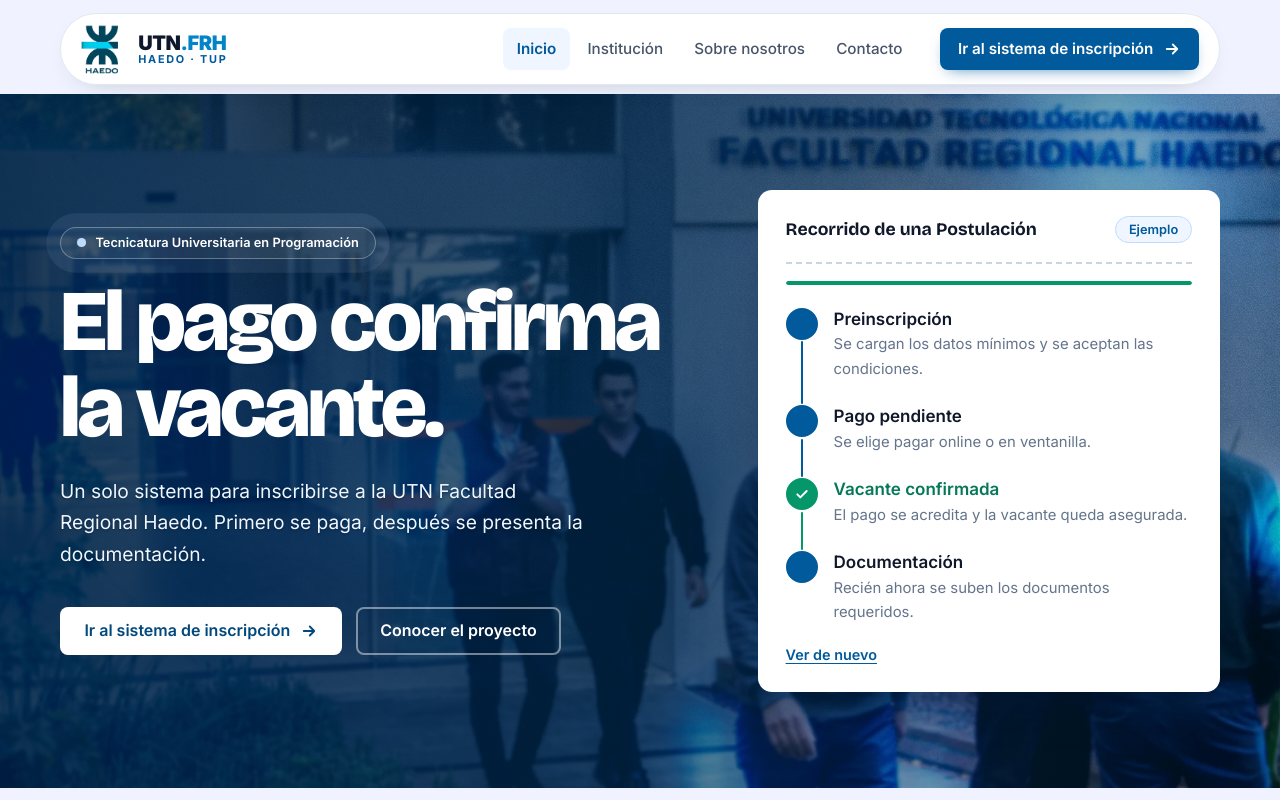
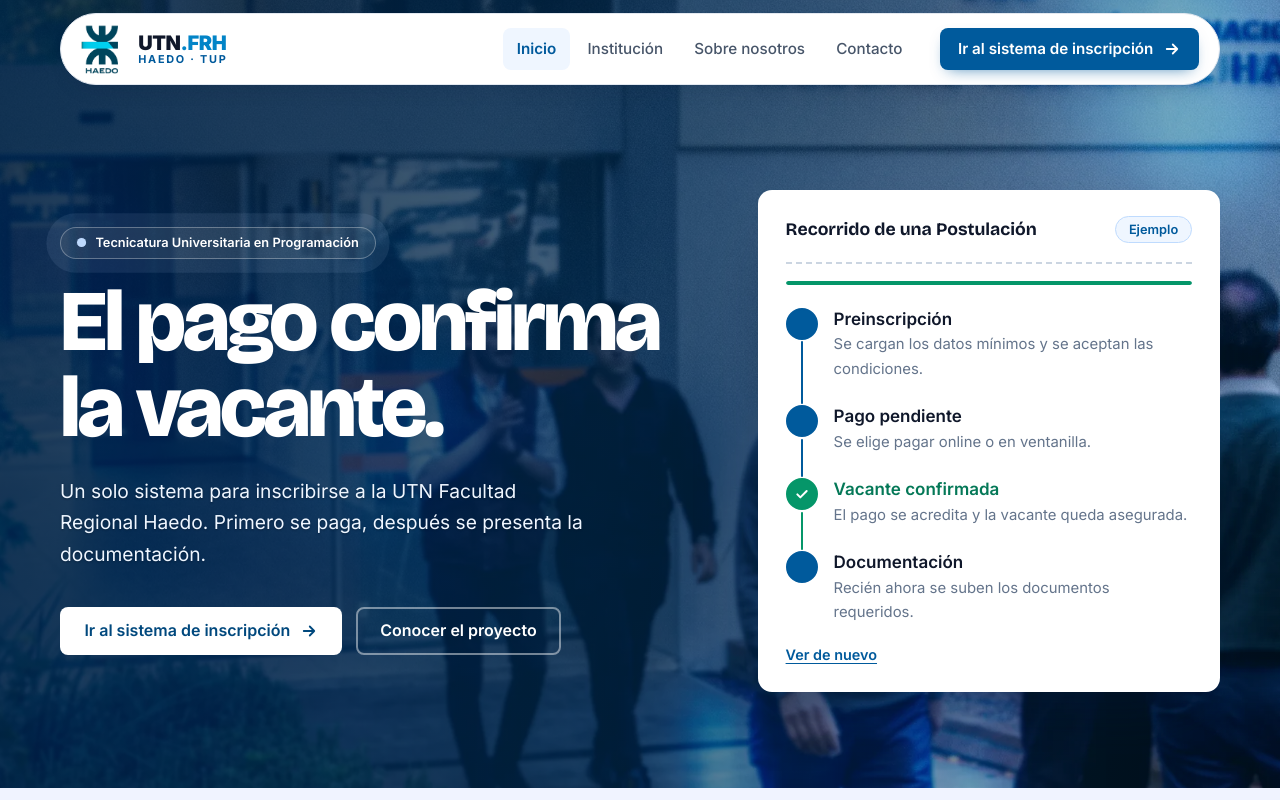
Before and after one commit to Sergiotsk/TFI, a Next.js app in the folder src/apps/web/: page / in a window 1280 px wide. Shown: the top 800 px of the page. Built offline with nearby package versions, Linux system fonts and the light colour scheme; no server answers.

Commit message:
feat(landing): extender la foto del hero por detras del encabezado

```diff
--- a/src/apps/web/app/(landing)/landing.css
+++ b/src/apps/web/app/(landing)/landing.css
@@ -714,6 +714,11 @@
    original, que no recorta la imagen y mantiene el texto legible. La foto va en ::before
    (con el parallax de data-parallax) y ::after concentra el velo sobre la columna de texto. */
 @media (min-width: 960px) {
+  .hero {
+    /* La foto arranca por detrás del encabezado: la cápsula blanca gana contraste. */
+    margin-top: -5.85rem;
+    padding-top: calc(5.85rem + clamp(3rem, 8vw, 6rem));
+  }
   .hero__grid {
     grid-template-columns: 1.15fr 0.85fr;
     gap: 4.5rem;
```
